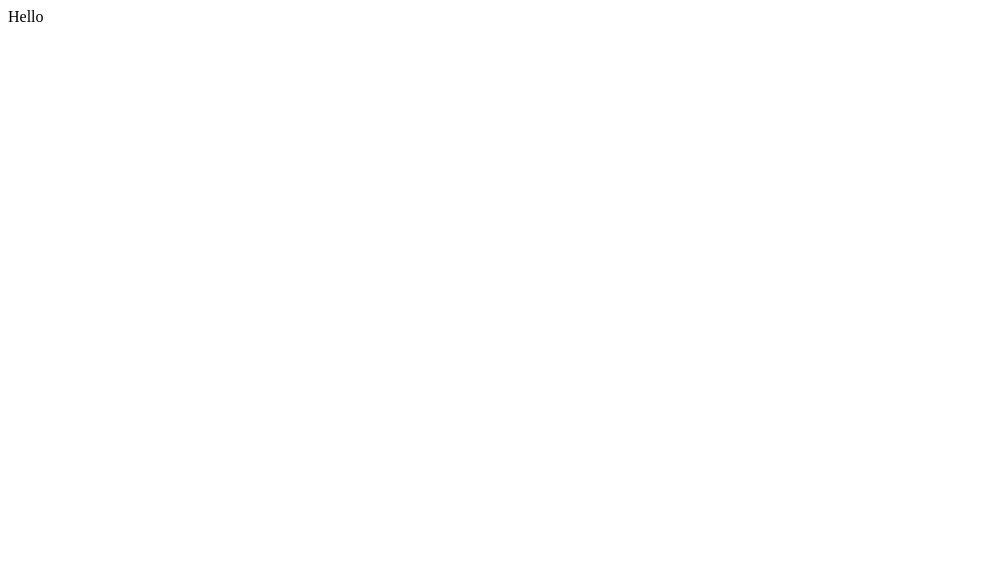
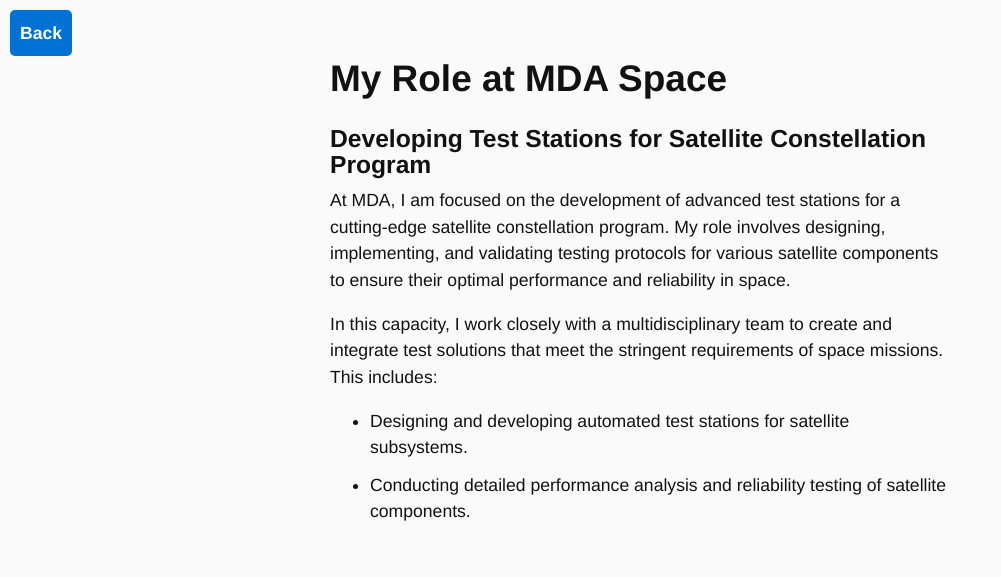
Before and after one commit to roonlafisa/roonlafisa.github.io, a plain HTML site: page projects/mda.html in a window 1280 px wide. Shown: the whole page, without its empty margins (0-1001 px from the left). Drawn offline with Linux system fonts and the light colour scheme.

Commit message:
Update mda.html

```diff
--- a/projects/mda.html
+++ b/projects/mda.html
@@ -1 +1,27 @@
-Hello
+<!DOCTYPE html>
+<html lang="en">
+<head>
+  <meta charset="UTF-8">
+  <meta http-equiv="X-UA-Compatible" content="IE=edge">
+  <meta name="viewport" content="width=device-width, initial-scale=1.0">
+  <title>My Role at MDA</title>
+  <link rel="stylesheet" href="../css/styles.css">
+</head>
+<body>
+  <header>
+    <h1>My Role at MDA Space</h1>
+  </header>
+
+  <h2>Developing Test Stations for Satellite Constellation Program</h2>
+  <p>At MDA, I am focused on the development of advanced test stations for a cutting-edge satellite constellation program. My role involves designing, implementing, and validating testing protocols for various satellite components to ensure their optimal performance and reliability in space.</p>
+  <p>In this capacity, I work closely with a multidisciplinary team to create and integrate test solutions that meet the stringent requirements of space missions. This includes:</p>
+  <ul>
+    <li>Designing and developing automated test stations for satellite subsystems.</li>
+    <li>Conducting detailed performance analysis and reliability testing of satellite components.</li>
+  </ul>
+
+  <!-- Back button -->
+  <a href="javascript:history.back()" class="back-button">Back</a>
+
+</body>
+</html>
```
